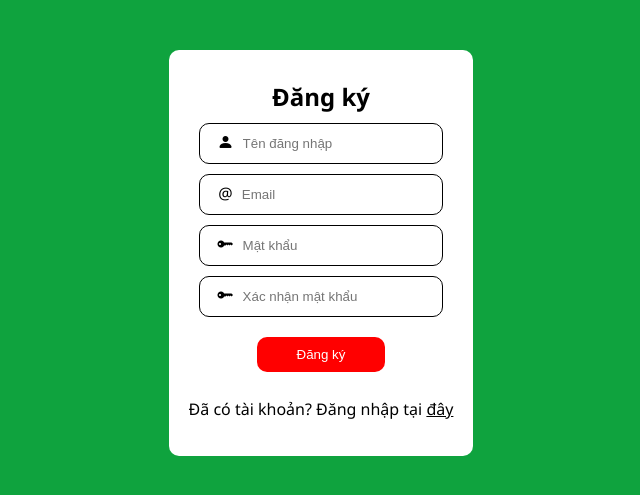
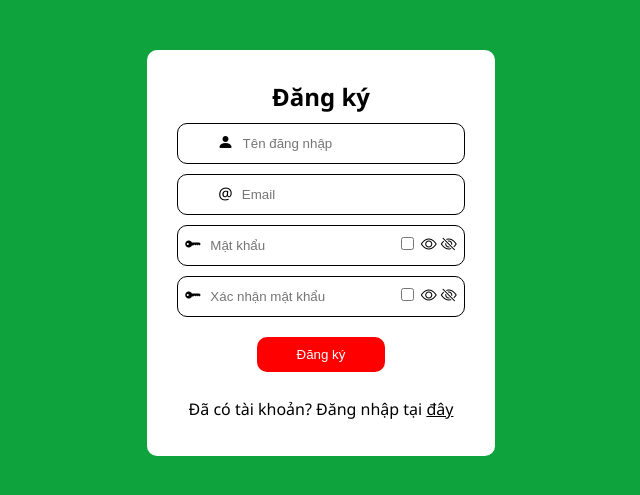
Before and after one commit to Phatcraft/PhatcraftShop, a PHP site: page /signup.php in a window 1280 px wide. Shown: the part 114-609 px from the top of the page, without its empty margins (319-959 px from the left). Run offline with PHP 8.4, Linux system fonts and the light colour scheme.

Commit message:
PHP files

```diff
--- a/signup.php
+++ b/signup.php
@@ -4,7 +4,7 @@
   include "./database.php";
   session_start();
   if(!empty($_SESSION["user"])){
-    header("Location: index.php");
+    echo "<script>location.replace('/')</script>";
     exit();
   }
 ?>
@@ -37,15 +37,25 @@
       </div>
       <div class="input">
         <i class="bi bi-key-fill"></i>
-        <input type="password" name="password" placeholder="Mật khẩu" required>
+        <input type="password" name="password" placeholder="Mật khẩu" required id="password-input">
+        <label class="show-password">
+          <input type="checkbox" id="password">
+          <i class="bi bi-eye" id="eye-password"></i>
+          <i class="bi bi-eye-slash" id="eye-slash-password"></i>
+        </label>
       </div>
-      <div class="input">
+      <div class="input final">
         <i class="bi bi-key-fill"></i>
-        <input type="password" name="confirm-password" placeholder="Xác nhận mật khẩu" required>
+        <input type="password" name="confirm-password" placeholder="Xác nhận mật khẩu" required id="confirm-password-input">
+        <label class="show-password">
+          <input type="checkbox" id="confirm-password">
+          <i class="bi bi-eye" id="eye-confirm"></i>
+          <i class="bi bi-eye-slash" id="eye-slash-confirm"></i>
+        </label>
       </div>
 
       <input type="submit" value="Đăng ký" name="submit">
-      <p>Đã có tài khoản? Đăng nhập tại <a href="">đây</a></p>
+      <p>Đã có tài khoản? Đăng nhập tại <a href="./login.php">đây</a></p>
     </form>
 
     <!-- Xử lý form -->
@@ -60,7 +70,7 @@
         if($password != $confirm_password){
           echo "<script>alert('Mật khẩu và xác nhận mật khẩu không khớp. Vui lòng thử lại')</script>";
         }else{
-          $userID = random_bytes(16);
+          $userID = substr(str_shuffle("0123456789qwertyuiopasdfghjklzxcvbnmQWERTYUIOPASDFGHJKLZXCVBNM"), 0, 16);
           $hash_password = password_hash($password, PASSWORD_BCRYPT);
 
           $sql = "INSERT INTO users(userID, username, email, password)
@@ -78,5 +88,8 @@
     ?>
   </main>
 
+  <!-- Load script -->
+  <script src="./scripts/show-password.js"></script>
+
 </body>
 </html>
```
